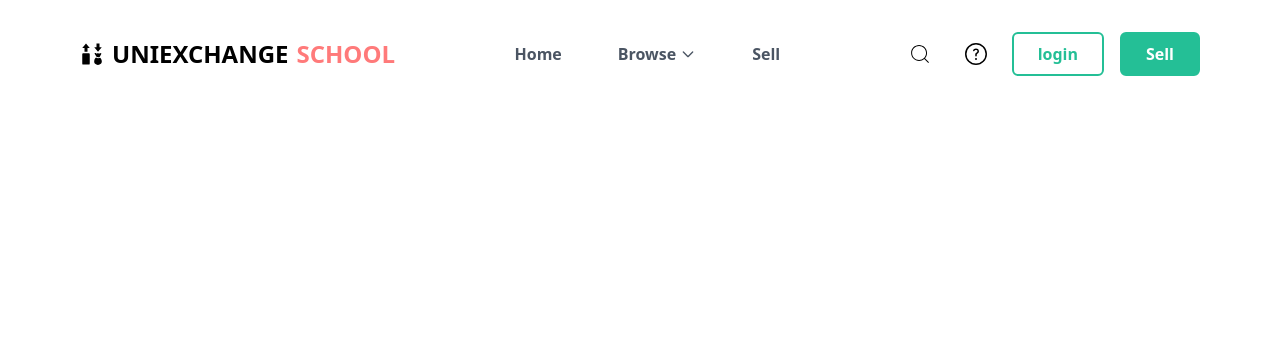
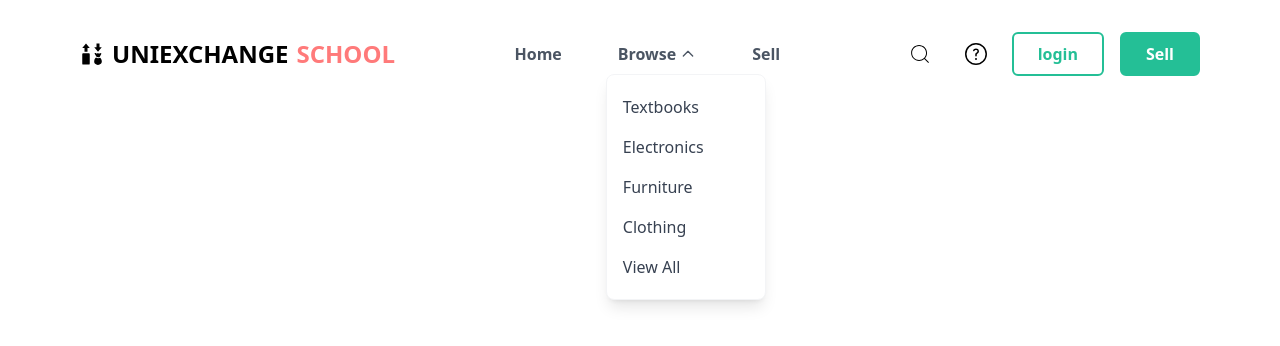
Before and after one commit to charles-assogba/uniExchange, a React app in the folder frontend/: page / in a window 1280 px wide. Both pictures are taken after a click on the button "Browse". Shown: the top 346 px of the page. Built offline with nearby package versions, Linux system fonts and the light colour scheme; the HTML template or start-up script is replaced by a standard one.

Commit message:
fix dropdown

```diff
--- a/frontend/src/Components/DropdownMenu.jsx
+++ b/frontend/src/Components/DropdownMenu.jsx
@@ -1,5 +1,4 @@
 import React, { useState } from 'react'
-import { NavbarMenu } from "../MockData/data";
 
 const DropdownMenu = ({ items, title }) => {
   const [isOpen, setIsOpen] = useState(false);
@@ -8,7 +7,7 @@ const DropdownMenu = ({ items, title }) => {
     <div
       className="relative"
       onMouseEnter={() => setIsOpen(true)}
-      onMouseLeave={() => setIsOpen(false)}
+
     >
       {/* Trigger button */}
       <button className="px-3 hover:text-primary font-semibold flex items-center gap-1">
@@ -22,10 +21,9 @@ const DropdownMenu = ({ items, title }) => {
           <path strokeLinecap="round" strokeLinejoin="round" strokeWidth={2} d="M19 9l-7 7-7-7" />
         </svg>
       </button>
-
       {/* Dropdown content */}
       {isOpen && (
-        <div className="absolute top-full left-0 mt-2 w-80 bg-white rounded-lg shadow-lg border border-gray-100 py-2 z-20">
+        <div onMouseLeave={() => setIsOpen(false)} className="absolute top-full left-0 mt-2 w-40 bg-white rounded-lg shadow-lg border border-gray-100 py-3 z-50 min-h-[160px]">
           {items.map((item, index) => (
             <a
               key={index}
--- a/frontend/src/Components/Navbar.jsx
+++ b/frontend/src/Components/Navbar.jsx
@@ -12,8 +12,8 @@ export default function Navbar() {
  const [open, setOpen]=React.useState(false);
   return (
     <>
-      <nav>
-        <div className="container flex justify-between items-center py-8">
+      <nav className="w-full fixed top-0 left-0 z-50">
+        <div className="container flex justify-between items-center py-8 overflow-visible relative z-50">
           {/* logo section */}
           <div className="text-2xl flex items-center gap-2 font-bold uppercase">
             <GiSellCard/>
```
